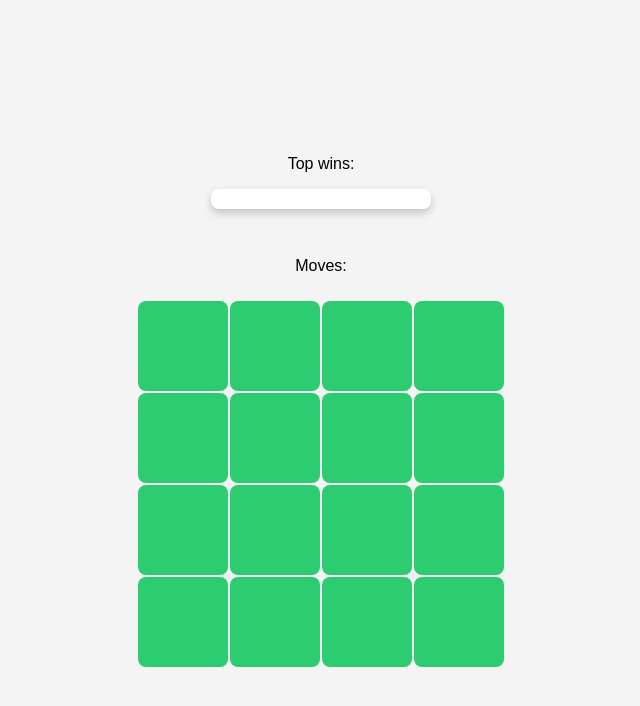
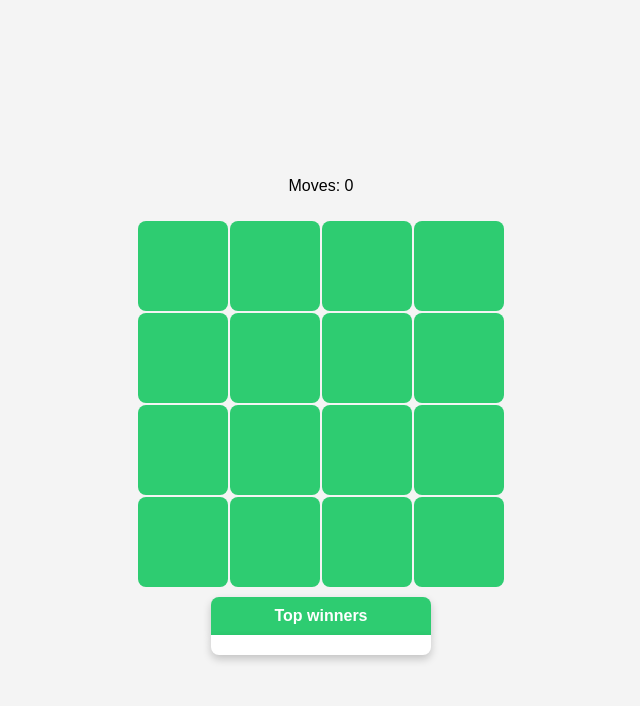
Before and after one commit to imrankabir/flip, a plain HTML site: page index.html in a window 1280 px wide. Shown: the whole page, without its empty margins (319-959 px from the left). Drawn offline with Linux system fonts and the light colour scheme.

Commit message:
flip auto commit on 2025-02-22 10:13:26 PM

```diff
--- a/index.html
+++ b/index.html
@@ -8,9 +8,10 @@
     <link rel="stylesheet" href="style.css?v=2">
 </head>
 <body>
-    <p>Top wins: <ul id="wins"></ul></p>
     <p>Moves: <span id="moves">0</span></p>
     <div class="board" id="board"></div>
+    <div class="head">Top winners</div>
+    <ul id="wins"></ul>
     <dialog></dialog>
     <script src="script.js?v=2"></script>
 </body>
--- a/script.js
+++ b/script.js
@@ -34,8 +34,7 @@ const matchCard = e => {
             });
             wins.push(moves);
             wins.sort();
-            wins.length = wins.length > 10 ? 10 : wins.length;
-            showWins();
+            wins.length = wins.length > 5 ? 5 : wins.length;
             set('wins', {wins});
             set('moves', {moves: 0});
             set('cards', {cards: []});
@@ -45,6 +44,7 @@ const matchCard = e => {
             dialog.textContent = `Congratulations! You won in ${moves} moves!`;
             setTimeout(e => {
                 board.textContent = '';
+                showWins();
                 displayCards();
                 dialog.close();
             }, 3000);
@@ -79,14 +79,13 @@ const showMoves = e => {
 
 const showWins = e => {
     let { wins } = get('wins', {wins: []});
-    let winList = '';
-    let winListElement = document.querySelector('#wins');
-    for (win of wins) {
+    let winList = document.querySelector('#wins');
+    winList.innerHTML = '';
+    for (const win of wins) {
         const winItem = document.createElement('li');
         winItem.textContent = win;
-        winListElement.append(winItem);
+        winList.append(winItem);
     }
-    counter.textContent = winList;
 };
 
 const showMatched = e => {
--- a/style.css
+++ b/style.css
@@ -1,6 +1,7 @@
 body {
     display: flex;
     height: 100svh;
+    user-select: none;
     text-align: center;
     background: #f4f4f4;
     flex-direction: column;
@@ -34,28 +35,39 @@ body {
     cursor: default;
     background: #95a5a6;
 }
+.head {
+    width: 200px;
+    color: white;
+    padding: 10px;
+    font-size: 16px;
+    margin: 0px auto;
+    font-weight: bold;
+    text-align: center;
+    background: #2ecc71;
+    border-radius: 8px 8px 0 0;
+    box-shadow: 0px 4px 8px rgba(0, 0, 0, 0.2);
+}
 ul#wins {
     width: 200px;
     padding: 10px;
     margin: 0 auto;
-    list-style: none;
     background: white;
-    border-radius: 8px;
+    list-style: number;
     text-align: center;
+    border-radius: 0 0 8px 8px;
     box-shadow: 0px 4px 8px rgba(0, 0, 0, 0.2);
 }
 ul#wins li {
-    color: white;
+    color: #333;
     padding: 8px;
-    margin: 5px 0;
     font-size: 18px;
-    font-weight: bold;
+    margin: 5px 20px;
+    background: #eee;
     border-radius: 5px;
-    background: #3498db;
     transition: background 0.3s ease-in-out;
 }
 ul#wins li:hover {
-    background: #2980b9;
+    background: #ccc;
 }
 dialog {
     border-radius: 5px;
```
